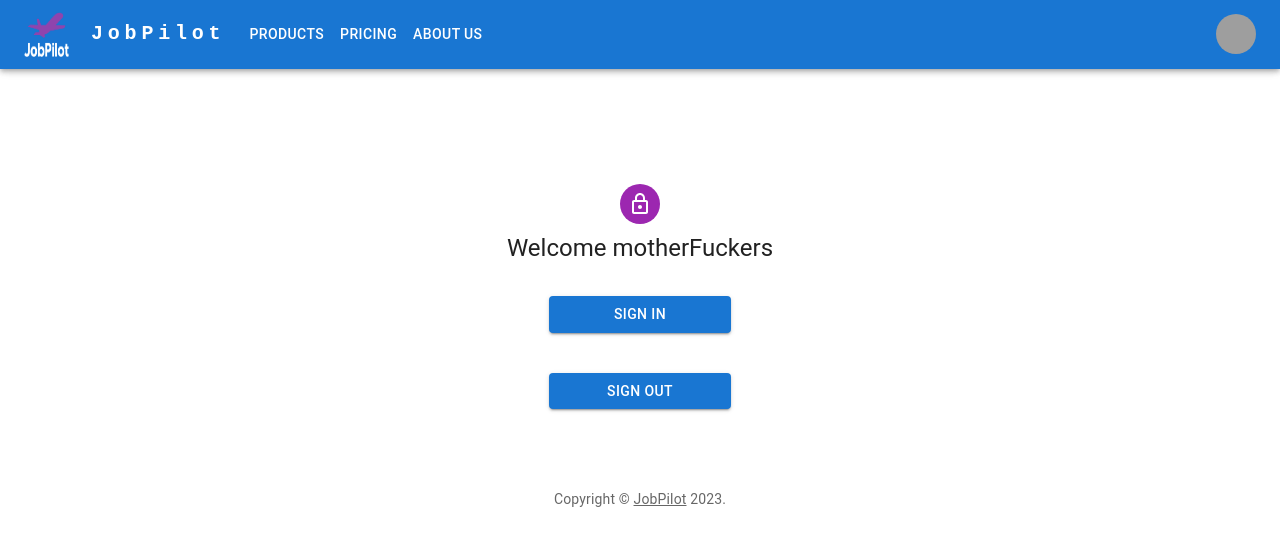
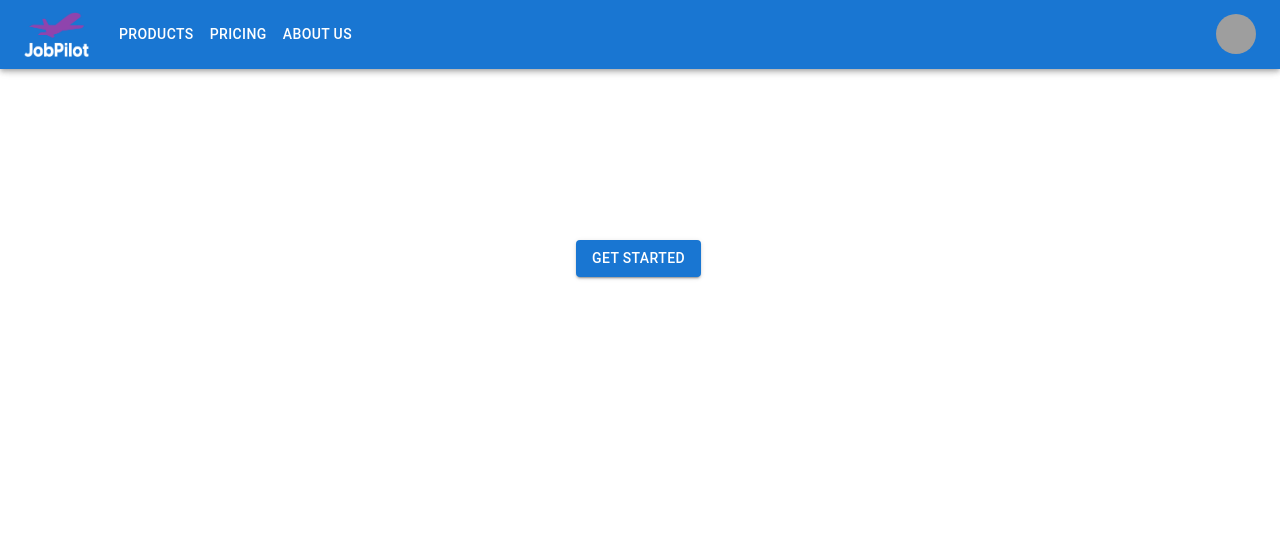
Before and after one commit to thejobpilot/frontend, a Next.js app: page / in a window 1280 px wide. Shown: the top 546 px of the page. Built offline with nearby package versions, Linux system fonts and the light colour scheme; grey boxes are pictures that could not be loaded.

Commit message:
Fix login control flow

```diff
--- a/src/components/navBar.tsx
+++ b/src/components/navBar.tsx
@@ -39,25 +39,7 @@ function ResponsiveAppBar() {
         <AppBar position="fixed">
             <Container maxWidth="xl">
                 <Toolbar disableGutters>
-                    <img src="/images/pngb.png" alt="Logo" style={{ width: '45px', height: '45px', marginRight: '22px'}}/>
-                    <Typography
-                        variant="h6"
-                        noWrap
-                        component="a"
-                        href="/"
-                        sx={{
-                            mr: 2,
-                            display: { xs: 'none', md: 'flex' },
-                            fontFamily: 'monospace',
-                            fontWeight: 700,
-                            letterSpacing: '.3rem',
-                            color: 'inherit',
-                            textDecoration: 'none',
-                        }}
-                    >
-                        JobPilot
-                    </Typography>
-
+                    <img src="/images/pngb.png" alt="Logo" style={{ width: '65px', height: '45px', marginRight: '22px'}}/>
                     <Box sx={{ flexGrow: 1, display: { xs: 'flex', md: 'none' } }}>
                         <IconButton
                             size="large"
--- a/src/components/signIn.tsx
+++ b/src/components/signIn.tsx
@@ -13,7 +13,7 @@ import Typography from '@mui/material/Typography';
 import Container from '@mui/material/Container';
 import { createTheme, ThemeProvider } from '@mui/material/styles';
 
-function Copyright(props: any) {
+export function Copyright(props: any) {
     return (
         <Typography variant="body2" color="text.secondary" align="center" {...props}>
             {'Copyright © '}
@@ -54,7 +54,7 @@ export default function SignIn() {
               <LockOutlinedIcon />
             </Avatar>
             <Typography component="h1" variant="h5">
-              Welcome motherFuckers
+              Welcome to JobPilot
             </Typography>
             <Box
               component="form"
@@ -71,15 +71,6 @@ export default function SignIn() {
               >
                 Sign In
               </Button>
-              <Button
-                type="submit"
-                fullWidth
-                variant="contained"
-                sx={{ mt: 3, mb: 2 }}
-                href="/api/auth/logout"
-              >
-                Sign Out
-              </Button>
             </Box>
           </Box>
           <Copyright sx={{ mt: 8, mb: 4 }} />
--- a/src/pages/index.tsx
+++ b/src/pages/index.tsx
@@ -1,16 +1,24 @@
 import {Inter} from '@next/font/google'
-import {AppBar, IconButton, Toolbar, Typography} from "@mui/material";
-import NavBar from "@/components/navBar";
-import SignIn from "@/components/signIn";
+import { Button } from '@mui/material';
 import ResponsiveAppBar from "@/components/navBar";
+import { display } from '@mui/system';
 
 const inter = Inter({subsets: ['latin']})
 
 export default function Home() {
-    return (
-        <>
-            <ResponsiveAppBar></ResponsiveAppBar>
-            <SignIn></SignIn>
-        </>
-    )
+  return (
+    <>
+      <ResponsiveAppBar></ResponsiveAppBar>
+      <div style={{display: "block"}}>
+        <Button
+          type="submit"
+          variant="contained"
+          sx={{ mt: 30, mb: 2, mx: "45%" }}
+          href="/login"
+        >
+          Get started
+        </Button>
+      </div>
+    </>
+  );
 }
```
Also changed, not shown: src/components/footer.tsx (added, +20 -0 lines), src/pages/dash/index.tsx (+13 -4 lines), src/pages/login.tsx (+5 -2 lines).
